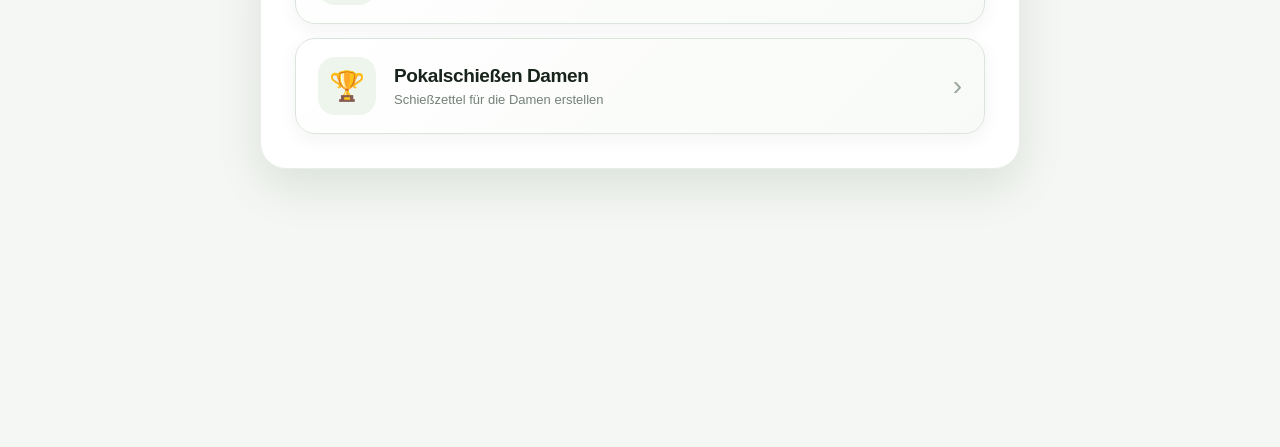
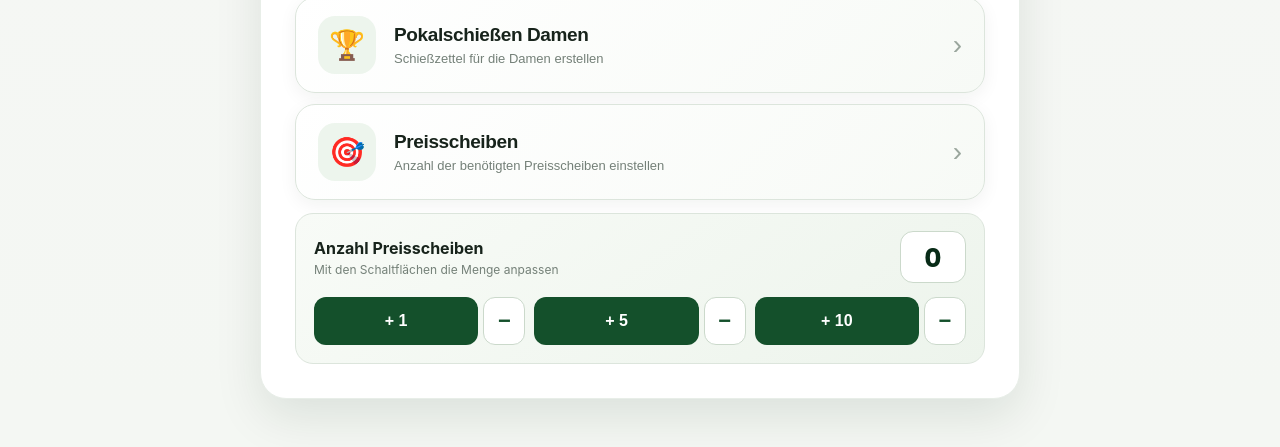
Before and after one commit to Alex021084/Pokal-Schiessen, a plain HTML site: page index.html in a window 1280 px wide. Shown: the part 456-903 px from the top of the page. Before the commit the page ends 800 px from the top, so only its background shows below. Drawn offline with Linux system fonts and the light colour scheme.

Commit message:
Add files via upload

```diff
--- a/index.html
+++ b/index.html
@@ -4,9 +4,9 @@
 :root{--forest:#082b17;--forest-2:#104326;--leaf:#1d6b35;--gold:#f4cf22;--ink:#17231b;--muted:#65736a;--paper:#f4f7f3;--line:#dce5dc;--white:#fff;--shadow:0 18px 48px rgba(8,43,23,.10)}
 *{box-sizing:border-box}html{min-height:100%;background:var(--paper)}
 body{margin:0;color:var(--ink);font-family:Inter,-apple-system,BlinkMacSystemFont,"Segoe UI",Arial,sans-serif;background:linear-gradient(180deg,#eaf1e9 0,#f5f7f4 420px,var(--paper) 100%);min-height:100vh}
-.hero{position:relative;overflow:hidden;background:radial-gradient(circle at 80% 10%,rgba(244,207,34,.16),transparent 28%),linear-gradient(135deg,#061e10 0%,#0c3a20 58%,#14502b 100%);color:#fff;padding:34px 20px 78px;text-align:center}
+.hero{position:relative;overflow:hidden;background:radial-gradient(circle at 80% 10%,rgba(244,207,34,.16),transparent 28%),linear-gradient(135deg,#061e10 0%,#0c3a20 58%,#14502b 100%);color:#fff;padding:18px 20px 56px;text-align:center}
 .hero:after{content:"";position:absolute;inset:auto -10% -100px;height:180px;border-radius:50% 50% 0 0;background:var(--paper);opacity:.12}
-.brand{position:relative;z-index:1;display:flex;align-items:center;justify-content:center;gap:20px;max-width:900px;margin:0 auto}.brand-crest{width:118px;height:118px;object-fit:contain;border-radius:22px;box-shadow:0 12px 30px #0004;background:#fff;flex:0 0 auto}.brand-copy{text-align:left}
+.brand{position:relative;z-index:1;display:flex;align-items:center;justify-content:center;gap:20px;max-width:900px;margin:0 auto}.brand-crest{width:92px;height:92px;object-fit:contain;border-radius:22px;box-shadow:0 12px 30px #0004;background:#fff;flex:0 0 auto}.brand-copy{text-align:left}
 .eyebrow{margin:0 0 7px;color:var(--gold);font-size:12px;font-weight:800;letter-spacing:.19em;text-transform:uppercase}.hero h1{margin:0;font-size:clamp(27px,5vw,42px);line-height:1.05;letter-spacing:-.035em;font-weight:850}.hero p{margin:10px 0 0;color:#e0eadf;font-size:15px}.hero-tag{display:inline-flex;align-items:center;gap:8px;margin-top:17px;padding:7px 12px;border:1px solid #ffffff35;border-radius:999px;color:#f5e7a0;font-size:12px;font-weight:700;letter-spacing:.04em;background:#ffffff0c}
 main{position:relative;z-index:2;width:min(100% - 32px,760px);margin:-48px auto 48px}.card{background:var(--white);border:1px solid #e8eee8;border-radius:24px;padding:clamp(20px,4vw,32px);box-shadow:var(--shadow)}
 .section-head{display:flex;align-items:flex-start;gap:14px;margin-bottom:22px}.section-icon{display:grid;place-items:center;width:46px;height:46px;flex:0 0 46px;border-radius:15px;background:#edf5ed;color:var(--leaf);font-size:22px}.section-head h2{margin:1px 0 4px;font-size:22px;letter-spacing:-.025em}.section-head p{margin:0;color:var(--muted);font-size:14px;line-height:1.45}
@@ -14,7 +14,7 @@ label{display:block;margin:16px 0 0;font-size:14px;font-weight:750;color:#26372b
 .grid{display:grid;grid-template-columns:1fr 1fr;gap:16px}.sets{margin-top:22px;padding:20px;border:1px solid var(--line);border-radius:19px;background:linear-gradient(145deg,#fbfdfb,#f4f8f3)}.set-head{display:flex;align-items:center;gap:11px;margin-bottom:8px}.set-number{display:grid;place-items:center;width:32px;height:32px;border-radius:10px;background:var(--forest);color:var(--gold);font-weight:850}.set-head h3{margin:0;font-size:16px}.set-sub{margin:0 0 10px 43px;color:var(--muted);font-size:12px}.set-divider{height:1px;background:var(--line);margin:20px 0}
 button{min-height:52px;border:0;border-radius:14px;padding:0 20px;font-size:16px;font-weight:800;background:var(--leaf);color:#fff;cursor:pointer;box-shadow:0 7px 16px #14502b24;transition:transform .15s,background .15s,box-shadow .15s}button:hover{background:var(--forest-2);box-shadow:0 9px 20px #14502b30}button:active{transform:translateY(1px)}#make{display:flex;align-items:center;justify-content:center;gap:10px;width:100%;margin-top:24px;background:linear-gradient(135deg,#176236,#0b3c20);color:#fff}#make:after{content:"→";font-size:20px;color:var(--gold)}.form-foot{margin:13px 0 0;text-align:center;color:var(--muted);font-size:12px}
 .hidden{display:none!important}.preview-modal{position:fixed;inset:0;background:#06180ee8;z-index:20;display:flex;flex-direction:column;backdrop-filter:blur(7px)}.preview-toolbar{background:var(--forest);color:#fff;padding:12px 16px;display:flex;align-items:center;justify-content:space-between;gap:10px;border-bottom:1px solid #ffffff20}.preview-toolbar strong{font-size:15px}.preview-actions{display:flex;gap:8px}.preview-actions button{min-height:42px;padding:0 15px;font-size:14px}.close-btn{background:#ffffff1c;box-shadow:none;border:1px solid #ffffff35}.preview-content{flex:1;overflow:auto;padding:16px 8px}#out{width:100%;margin:auto;display:flex;justify-content:center}.sheet{width:1452px;height:2054px;background:#fff;position:relative;overflow:hidden;transform-origin:top center;flex:0 0 1452px}.template{position:absolute;inset:0;width:1452px;height:2054px;z-index:1}.dyn{position:absolute;z-index:3;color:#111;white-space:nowrap}.value{font-size:20px;line-height:1.05}.heading,.kind{font-size:24px;font-weight:800;line-height:1}.smallnum{font-size:16px;line-height:1;text-align:center}.editable{outline:2px dashed #1683ff!important;outline-offset:3px;cursor:move;touch-action:none}.pos-label{position:absolute;z-index:10;background:#1683ff;color:#fff;font-size:12px;padding:2px 5px;border-radius:4px;pointer-events:none}#printHost{display:none}
-@media(max-width:600px){.hero{padding:26px 18px 72px}.brand{gap:13px}.brand-crest{width:86px;height:86px;border-radius:17px}.brand-copy{text-align:left}.hero p{font-size:13px}main{width:min(100% - 22px,760px);margin-top:-42px}.grid{grid-template-columns:1fr;gap:0}.card{border-radius:20px;padding:20px}.sets{padding:16px}.preview-content{padding:8px 0}.preview-actions button{padding:0 11px;font-size:13px}.preview-toolbar{padding:9px 10px}}
+@media(max-width:600px){.hero{padding:14px 18px 48px}.brand{gap:13px}.brand-crest{width:72px;height:72px;border-radius:14px}.brand-copy{text-align:left}.hero p{font-size:13px}main{width:min(100% - 22px,760px);margin-top:-42px}.grid{grid-template-columns:1fr;gap:0}.card{border-radius:20px;padding:20px}.sets{padding:16px}.preview-content{padding:8px 0}.preview-actions button{padding:0 11px;font-size:13px}.preview-toolbar{padding:9px 10px}}
 @media(max-width:360px){.brand{gap:9px}.brand-crest{width:72px;height:72px}.hero h1{font-size:25px}.hero p{font-size:12px}}
 @media print{@page{size:210mm 297mm;margin:0}html,body{margin:0!important;padding:0!important;width:210mm!important;height:296mm!important;min-height:296mm!important;max-height:296mm!important;overflow:hidden!important;background:#fff!important}body>*{display:none!important}body>#printHost{display:block!important;position:relative!important;left:auto!important;top:auto!important;width:210mm!important;height:296mm!important;min-height:296mm!important;max-height:296mm!important;margin:0!important;padding:0!important;overflow:hidden!important;break-before:avoid!important;break-after:avoid!important;page-break-before:avoid!important;page-break-after:avoid!important;break-inside:avoid!important;page-break-inside:avoid!important}#printImage{display:block!important;position:absolute!important;left:0!important;top:0!important;width:210mm!important;height:296mm!important;max-width:none!important;max-height:none!important;margin:0!important;padding:0!important;border:0!important}}
 
@@ -23,8 +23,8 @@ button{min-height:52px;border:0;border-radius:14px;padding:0 20px;font-size:16px
 .choice-card{background:#fff;border:1px solid #e8eee8;border-radius:26px;padding:clamp(22px,4vw,34px);box-shadow:var(--shadow)}
 .choice-kicker{margin:0 0 8px;color:#829087;font-size:12px;font-weight:850;letter-spacing:.2em;text-transform:uppercase}
 .choice-title{margin:0 0 24px;font-size:clamp(26px,4.5vw,36px);letter-spacing:-.04em;color:#17231b}
-.choice-buttons{display:grid;grid-template-columns:1fr;gap:14px}
-.choice-button{width:100%;min-height:96px;display:flex;align-items:center;gap:18px;text-align:left;padding:18px 22px;border:1px solid #dce5dc;border-radius:20px;background:linear-gradient(135deg,#fff,#f7faf6);color:#17231b;box-shadow:0 5px 18px rgba(8,43,23,.055)}
+.choice-buttons{display:grid;grid-template-columns:1fr;gap:11px}
+.choice-button{width:100%;min-height:82px;display:flex;align-items:center;gap:18px;text-align:left;padding:18px 22px;border:1px solid #dce5dc;border-radius:20px;background:linear-gradient(135deg,#fff,#f7faf6);color:#17231b;box-shadow:0 5px 18px rgba(8,43,23,.055)}
 .choice-button:hover{border-color:#8eae94;background:#f4f8f2;color:#082b17}
 .choice-symbol{display:grid;place-items:center;width:58px;height:58px;flex:0 0 58px;border-radius:17px;background:#edf5ed;color:#14502b;font-size:29px}
 .choice-label{display:flex;flex-direction:column;gap:5px;flex:1}
@@ -37,7 +37,20 @@ button{min-height:52px;border:0;border-radius:14px;padding:0 20px;font-size:16px
 .section-icon{display:none!important}
 .section-head{gap:0}
 #mannschaft{display:none!important}
-@media(max-width:600px){.choice-main{width:min(100% - 22px,760px);margin-top:-42px}.choice-card{border-radius:22px;padding:22px 18px}.choice-button{min-height:88px;padding:15px}.choice-symbol{width:52px;height:52px;flex-basis:52px}}
+@media(max-width:600px){.choice-main{width:min(100% - 22px,760px);margin-top:-34px}.choice-card{border-radius:22px;padding:18px 16px}.choice-button{min-height:72px;padding:12px}.choice-symbol{width:52px;height:52px;flex-basis:52px}}
+
+.quantity-panel{margin-top:2px;padding:17px 18px 18px;border:1px solid #dce5dc;border-radius:18px;background:linear-gradient(145deg,#f8fbf7,#edf4ec)}
+.quantity-heading{display:flex;align-items:center;justify-content:space-between;gap:12px;margin-bottom:14px}
+.quantity-heading strong{display:block;font-size:16px;color:#17231b}
+.quantity-heading small{display:block;margin-top:4px;font-size:12px;color:#748078}
+#preisscheibenCount{display:grid;place-items:center;min-width:66px;height:52px;padding:0 12px;border:1px solid #cbd9cb;border-radius:13px;background:#fff;color:#082b17;font-size:26px;font-weight:850;font-variant-numeric:tabular-nums}
+.quantity-controls{display:grid;grid-template-columns:repeat(3,1fr);gap:9px}
+.quantity-step{display:grid;grid-template-columns:1fr 42px;gap:5px}
+.quantity-step button{min-height:48px;padding:0 8px;border-radius:12px;background:#14502b;color:#fff;font-size:16px;box-shadow:none}
+.quantity-step button.minus{background:#fff;color:#14502b;border:1px solid #cbd9cb;font-size:22px}
+.quantity-step button:active{transform:scale(.98)}
+#choosePreisscheiben.is-selected{border-color:#1d6b35;background:#eef6ed;box-shadow:0 0 0 2px #1d6b3520}
+@media(max-width:420px){.quantity-panel{padding:14px 12px}.quantity-controls{gap:6px}.quantity-step{grid-template-columns:1fr 36px;gap:4px}.quantity-step button{font-size:14px;min-height:46px}}
 </style></head><body>
 <header class="hero">
   <div class="brand">
@@ -66,6 +79,22 @@ button{min-height:52px;border:0;border-radius:14px;padding:0 20px;font-size:16px
         <span class="choice-label"><strong>Pokalschießen Damen</strong><small>Schießzettel für die Damen erstellen</small></span>
         <span class="choice-arrow" aria-hidden="true">›</span>
       </button>
+      <button class="choice-button" id="choosePreisscheiben" type="button" aria-pressed="false">
+        <span class="choice-symbol" aria-hidden="true">🎯</span>
+        <span class="choice-label"><strong>Preisscheiben</strong><small>Anzahl der benötigten Preisscheiben einstellen</small></span>
+        <span class="choice-arrow" aria-hidden="true">›</span>
+      </button>
+      <section class="quantity-panel" aria-label="Anzahl der Preisscheiben">
+        <div class="quantity-heading">
+          <div><strong>Anzahl Preisscheiben</strong><small>Mit den Schaltflächen die Menge anpassen</small></div>
+          <output id="preisscheibenCount" aria-live="polite">0</output>
+        </div>
+        <div class="quantity-controls">
+          <div class="quantity-step"><button type="button" data-quantity="-1" aria-label="Eine Preisscheibe hinzufügen">+ 1</button><button type="button" data-quantity="1" class="minus" aria-label="Eine Preisscheibe abziehen">−</button></div>
+          <div class="quantity-step"><button type="button" data-quantity="-5" aria-label="Fünf Preisscheiben hinzufügen">+ 5</button><button type="button" data-quantity="5" class="minus" aria-label="Fünf Preisscheiben abziehen">−</button></div>
+          <div class="quantity-step"><button type="button" data-quantity="-10" aria-label="Zehn Preisscheiben hinzufügen">+ 10</button><button type="button" data-quantity="10" class="minus" aria-label="Zehn Preisscheiben abziehen">−</button></div>
+        </div>
+      </section>
     </div>
   </section>
 </main>
@@ -252,7 +281,25 @@ function selectGroup(group){
   window.scrollTo({top:0,behavior:'smooth'});
 }
 $('chooseHerren').addEventListener('click',()=>selectGroup('Herren'));
+
 $('chooseDamen').addEventListener('click',()=>selectGroup('Damen'));
+let preisscheibenCount=0;
+const countOutput=$('preisscheibenCount');
+function updatePreisscheibenCount(){countOutput.textContent=String(preisscheibenCount);}
+document.querySelectorAll('[data-quantity]').forEach(button=>{
+  button.addEventListener('click',()=>{
+    const delta=Number(button.dataset.quantity);
+    preisscheibenCount=Math.max(0,preisscheibenCount-delta);
+    updatePreisscheibenCount();
+  });
+});
+$('choosePreisscheiben').addEventListener('click',()=>{
+  const button=$('choosePreisscheiben');
+  button.classList.toggle('is-selected');
+  button.setAttribute('aria-pressed',button.classList.contains('is-selected')?'true':'false');
+});
+updatePreisscheibenCount();
+
 $('backToChoice').addEventListener('click',()=>{
   $('formScreen').classList.add('hidden');
   $('choiceScreen').classList.remove('hidden');
```
Also changed, not shown: 1 other file.
